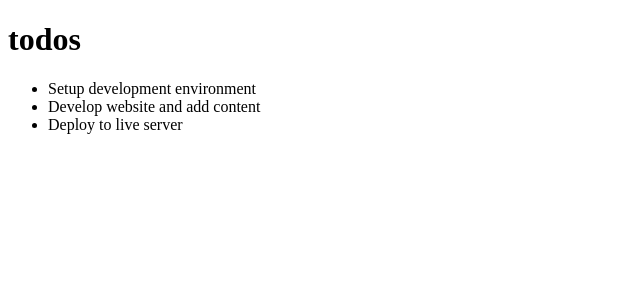
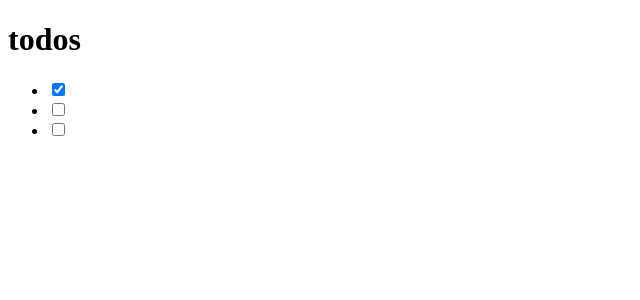
Before and after one commit to robinbenitezmora/to-do-react-app, a React (Create React App) app: page / in a window 1280 px wide. Shown: the top 300 px of the page, without its empty margins (0-640 px from the left). Built offline with nearby package versions, Linux system fonts and the light colour scheme.

Commit message:
Update the 'TodosList.js' file

```diff
--- a/src/components/TodoContainer.js
+++ b/src/components/TodoContainer.js
@@ -22,6 +22,10 @@ class TodoContainer extends React.Component {
       }
     ]
   };
+
+  handleChange = id => {
+    console.log("clicked", id);
+  };
   render() {
     return (
       <div>
--- a/src/components/TodoItem.js
+++ b/src/components/TodoItem.js
@@ -2,7 +2,14 @@ import React from "react";
 
 class TodoItem extends React.Component {
   render() {
-    return <li>{this.props.todo.title}</li>;
+    return (
+      <li>
+        <input type="checkbox"
+        checked={this.props.todo.completed}
+        onChange={() => this.props.handleChangeProps(this.props.todo.id)}
+        />
+      </li>
+    )
   }
 }
 
--- a/src/components/TodosList.js
+++ b/src/components/TodosList.js
@@ -5,8 +5,12 @@ class TodosList extends React.Component {
   render() {
     return (
       <ul>
-        {this.props.todos.map((todo) => (
-          <TodoItem key={todo.id} todo={todo} />
+        {this.props.todos.map(todo => (
+          <TodoItem
+            key={todo.id}
+            todo={todo}
+            handleChangeProps={this.props.handleChangeProps}
+          />
         ))}
       </ul>
     );
```
